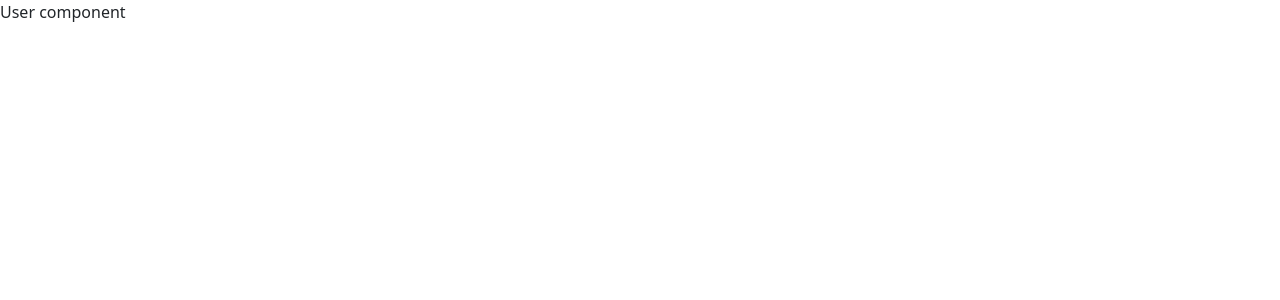
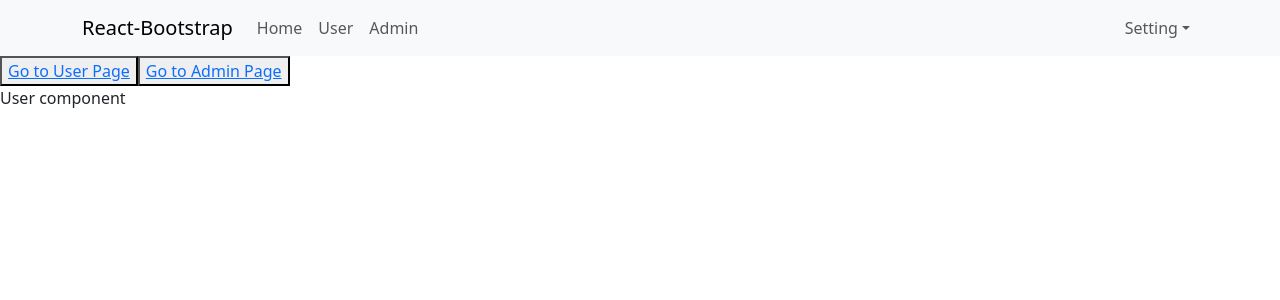
Before and after one commit to hunggtham/React-learning, a React (Create React App) app: page /users in a window 1280 px wide. Shown: the top 300 px of the page. Built offline with nearby package versions, Linux system fonts and the light colour scheme.

Commit message:
nested route

```diff
--- a/src/App.js
+++ b/src/App.js
@@ -1,18 +1,27 @@
 // import logo from './logo.svg';
 import './App.css';
 import Header from "./components/Header/Header";
-import { Link } from 'react-router-dom';
+import { Link, Outlet } from 'react-router-dom';
 
 function App() {
   return (
     <div className="app-container">
-      <header className="App-header">
+      <header className="header-container">
         <Header />
         <button><Link to="/users">Go to User Page</Link></button>
         <button><Link to="/admins">Go to Admin Page</Link></button>
 
       </header>
+      <div className='main-container'>
+        <div className='app-content'>
+          <Outlet />
+        </div>
+        <div className='sidenav-container'>
+
+        </div>
+      </div>
     </div>
+
   );
 }
 
--- a/src/index.js
+++ b/src/index.js
@@ -15,12 +15,14 @@
   <React.StrictMode>
     <BrowserRouter>
       <Routes>
-        <Route path="/" element={<App />} />
-        <Route path="users" element={<User />} />
-        <Route path="admins" element={<Admin />} />
+        <Route path="/" element={<App />} >
+          <Route path="users" element={<User />} />
+          <Route path="admins" element={<Admin />} />
+        </Route>
+
       </Routes>
     </BrowserRouter>
-  </React.StrictMode>
+  </React.StrictMode >
 );
 
 // If you want to start measuring performance in your app, pass a function
```
